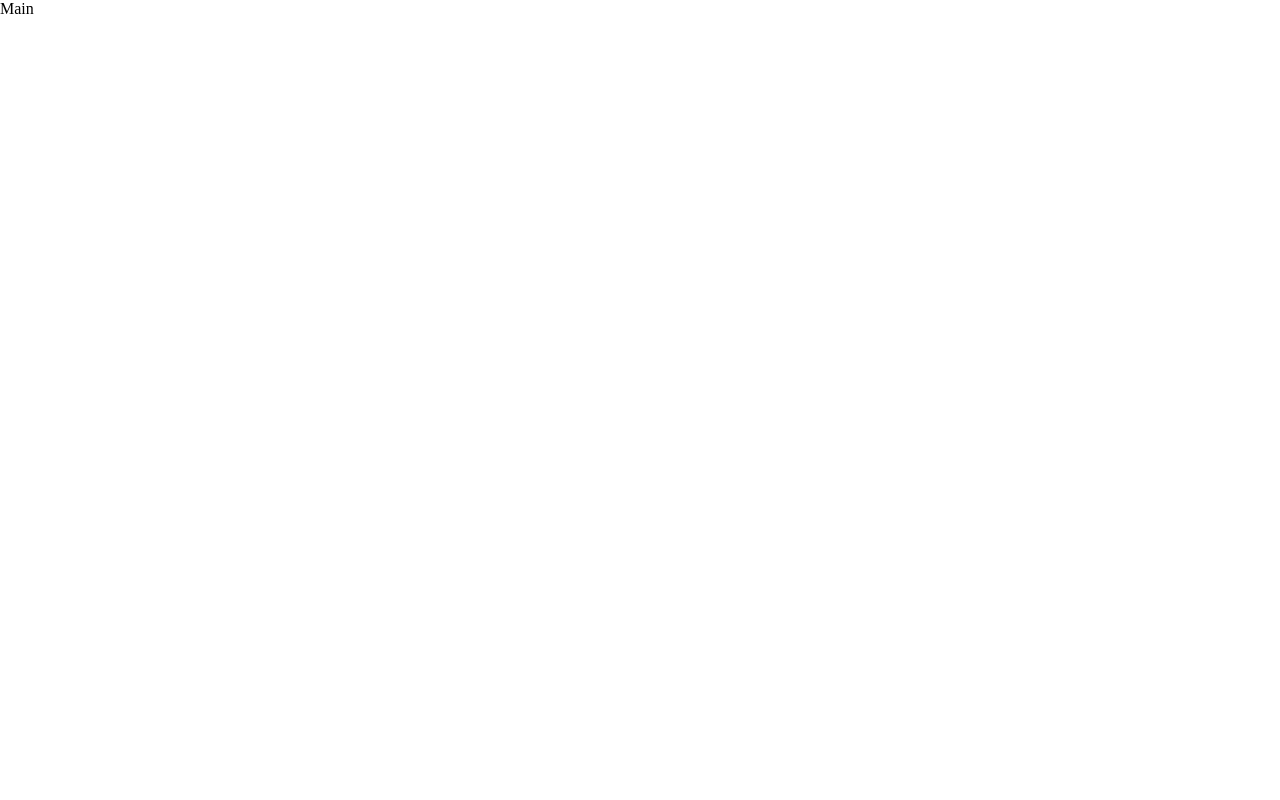
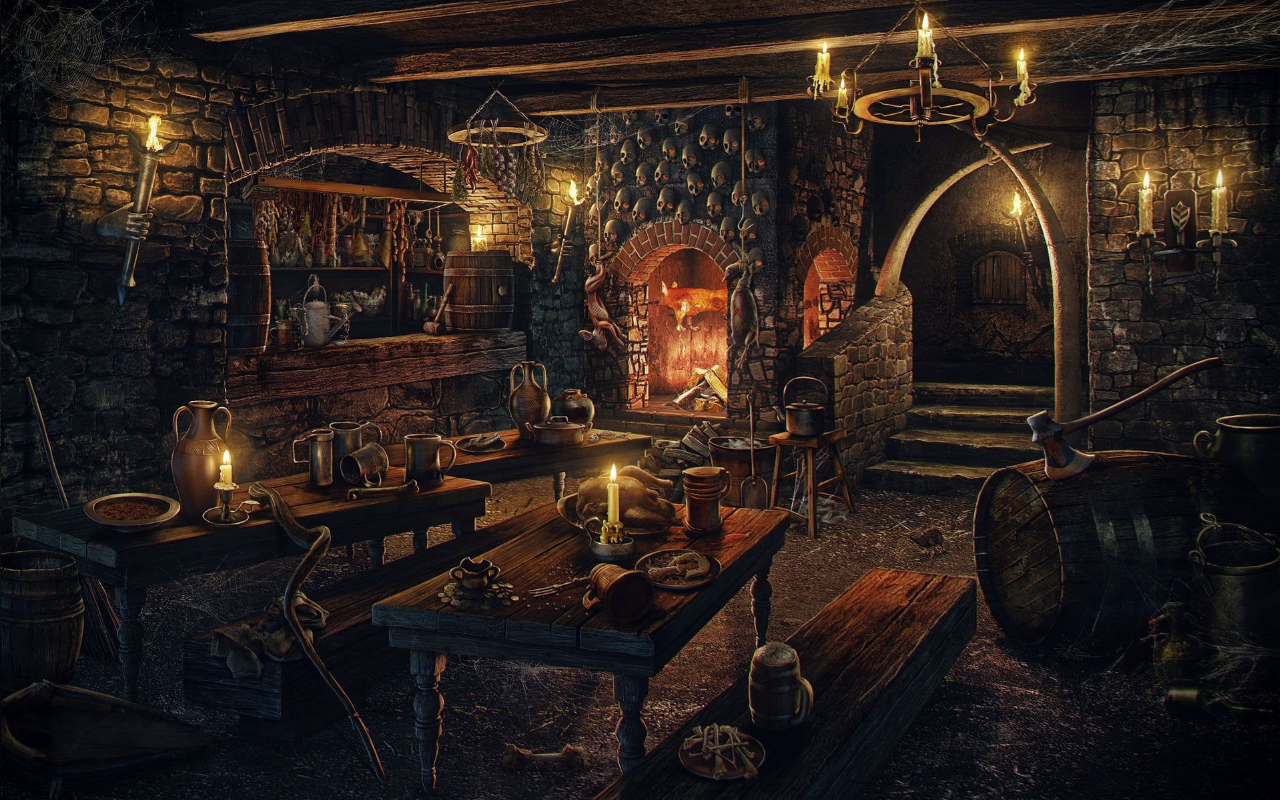
Before and after one commit to ruljin/npc-text-generator-client, a React (Create React App) app: page / in a window 1280 px wide. Built offline with nearby package versions, Linux system fonts and the light colour scheme.

Commit message:
feat(page): add Page background

```diff
--- a/src/layout/Page.jsx
+++ b/src/layout/Page.jsx
@@ -1 +1,5 @@
-export const Page = ({ children }) => <main>{children}</main>;
+import styles from './page.module.css';
+
+export const Page = ({ children }) => (
+	<main className={styles.page}>{children}</main>
+);
--- /dev/null
+++ b/src/layout/page.module.css
@@ -0,0 +1,5 @@
+.page {
+	height: 100vh;
+	background-image: url('../assets/background.jpg');
+	background-size: cover;
+}
```
Also changed, not shown: src/assets/background.jpg (added).
